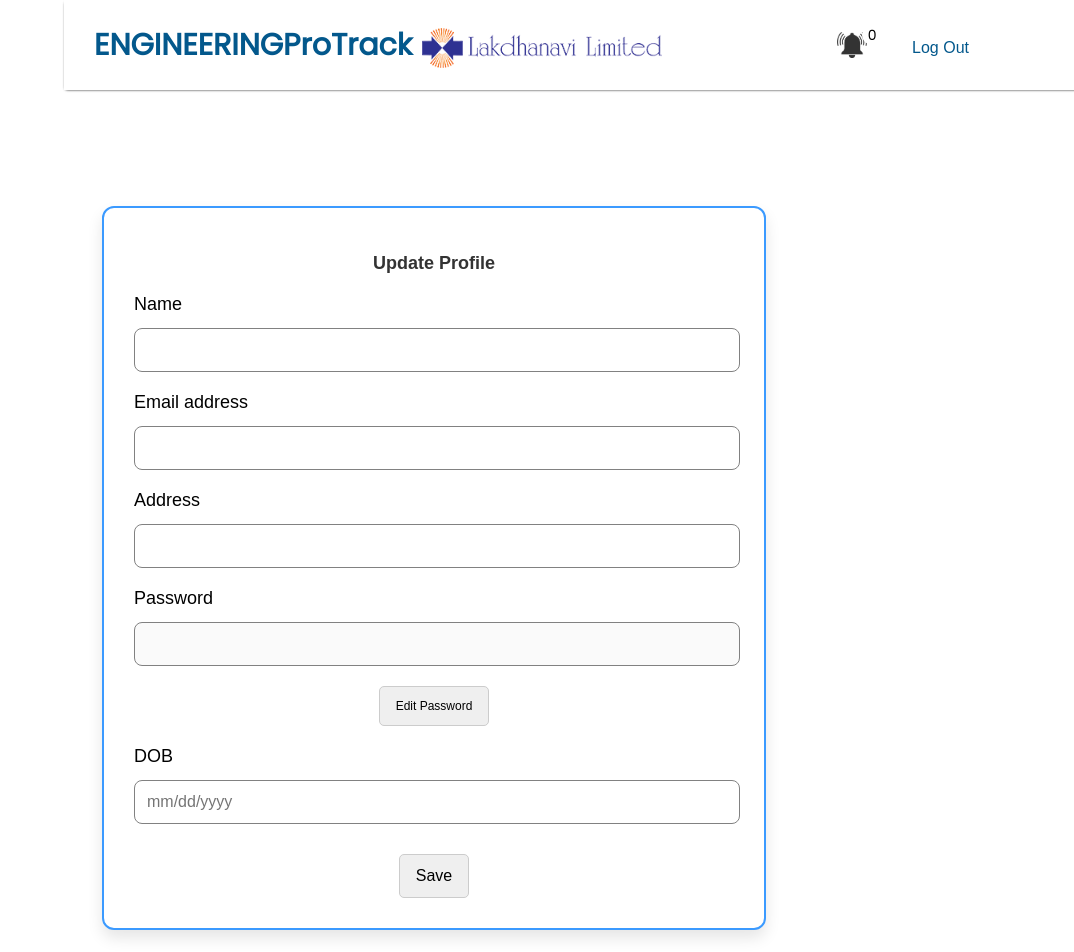
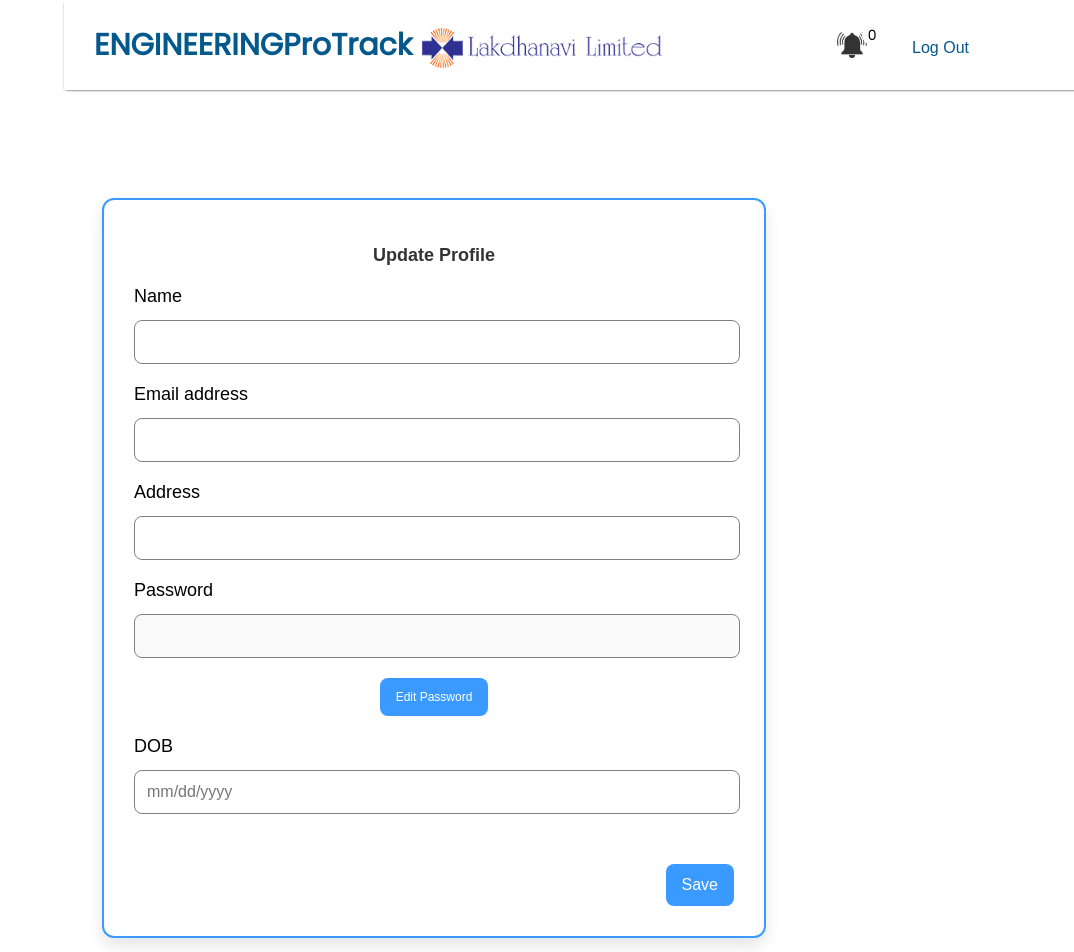
Before and after one commit to NethmaaJay26/Eng_Tracking_FrontEnd, a React (Create React App) app: page /Engprofile in a window 1280 px wide. Shown: the top 952 px of the page, without its empty margins (206-1280 px from the left). Built offline with nearby package versions, Linux system fonts and the light colour scheme.

Commit message:
engprofile css changed

```diff
--- a/src/Engineers/CSS/Engprofile.css
+++ b/src/Engineers/CSS/Engprofile.css
@@ -79,18 +79,58 @@
     border: 3px solid #3b9aff;
 }
 
-.edit-password-btn{
+.edit-password-btn {
     display: inline-block;
     margin-top: 20px;
     padding: 12px 16px;
     font-size: 12px;
-    color: rgb(0, 0, 0);
+    color: white;
+    border: none;
+    background-color: #3b9aff;
+    border-radius: 8px;
+    cursor: pointer;
 }
+
+.edit-password-btn:hover {
+    background-color: #0056b3;
+    color: white;
+}
+
 .edit-pic-btn,
 .next-step-btn {
     display: inline-block;
     margin-top: 10px;
     padding: 12px 16px;
     font-size: 16px;
-    color: whi
+    color: white;
+    background-color: #3b9aff;
+    border: none;
+    border-radius: 8px;
+    cursor: pointer;
 }
+
+.edit-pic-btn:hover,
+.next-step-btn:hover {
+    background-color: #0056b3;
+}
+
+.form-footer {
+    text-align: right;
+    margin-top: 20px;
+}
+
+.save-password-btn {
+    display: inline-block;
+    margin-left: 10px;
+    padding: 12px 16px;
+    font-size: 14px;
+    color: white;
+    background-color: #28a745;
+    border: none;
+    border-radius: 8px;
+    cursor: pointer;
+}
+
+.save-password-btn:hover {
+    background-color: #218838;
+}
```
